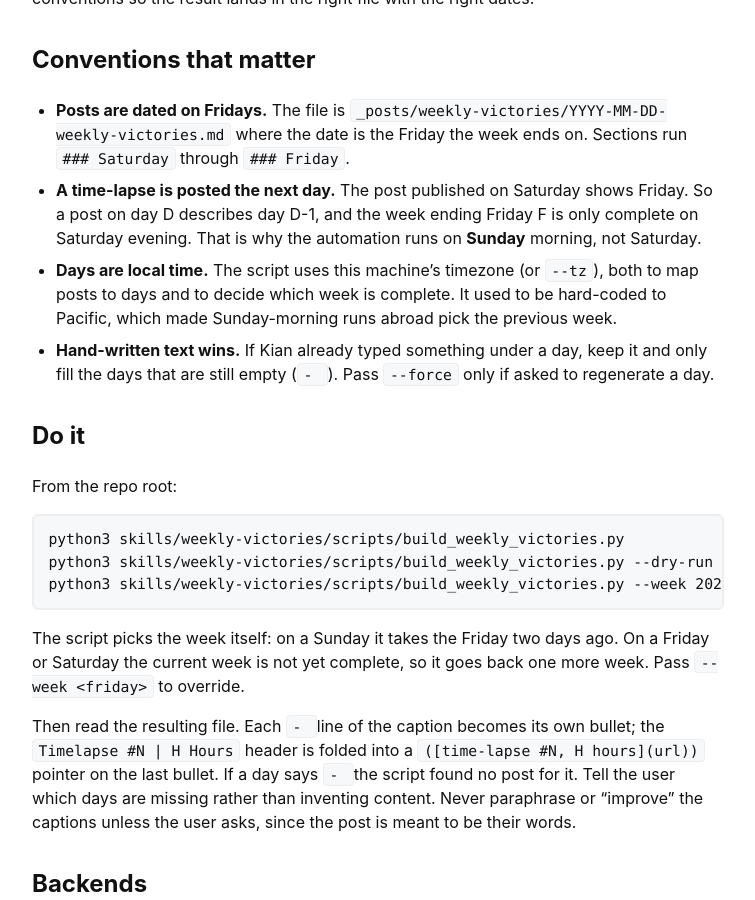
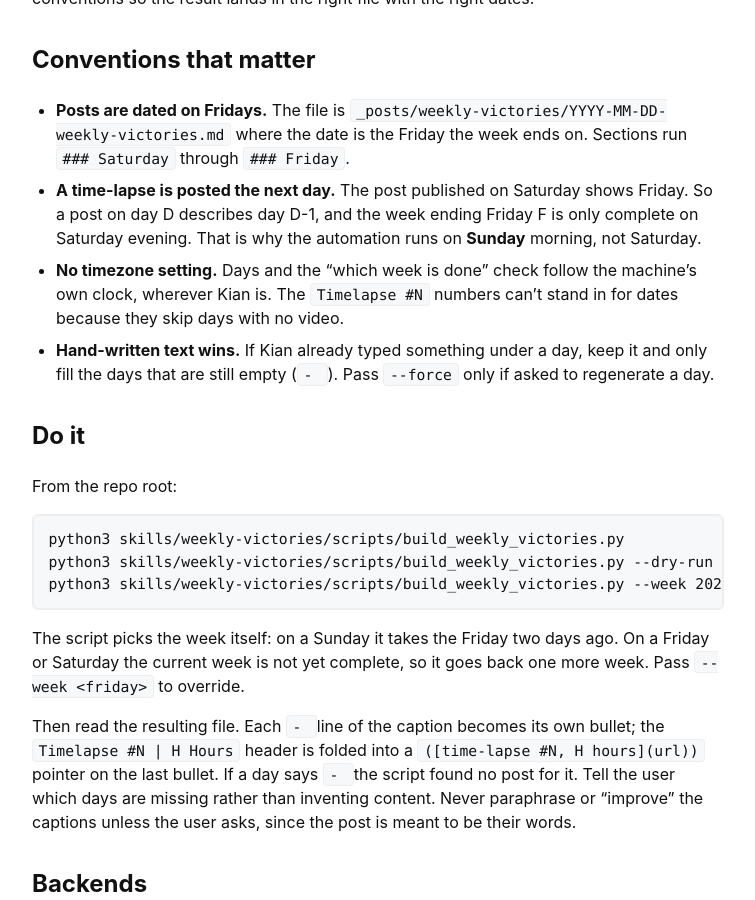
Before and after one commit to kiankyars/kiankyars.github.io, a Jekyll site: the page built from skills/weekly-victories/SKILL.md, in a window 1280 px wide and 900 px high, scrolled down 391 px. Shown: the whole window, without its empty margins (262-1017 px from the left). Built offline with Jekyll 4.4.1, drawn with Linux system fonts in a browser that asks for light colours; our own code applies the rules of GitHub Pages for plain Markdown files.

Commit message:
Drop timezone settings from weekly victories; follow the machine clock
Co-Authored-By: Claude Opus 5.5 <noreply@anthropic.com>

```diff
--- a/skills/weekly-victories/SKILL.md
+++ b/skills/weekly-victories/SKILL.md
@@ -25,10 +25,9 @@ file with the right dates.
   Friday. So a post on day D describes day D-1, and the week ending Friday F is
   only complete on Saturday evening. That is why the automation runs on
   **Sunday** morning, not Saturday.
-- **Days are local time.** The script uses this machine's timezone (or `--tz`),
-  both to map posts to days and to decide which week is complete. It used to be
-  hard-coded to Pacific, which made Sunday-morning runs abroad pick the
-  previous week.
+- **No timezone setting.** Days and the "which week is done" check follow
+  the machine's own clock, wherever Kian is. The `Timelapse #N` numbers can't
+  stand in for dates because they skip days with no video.
 - **Hand-written text wins.** If Kian already typed something under a day, keep
   it and only fill the days that are still empty (`- `). Pass `--force` only if
   asked to regenerate a day.
```
Also changed, not shown: 1 other file.
